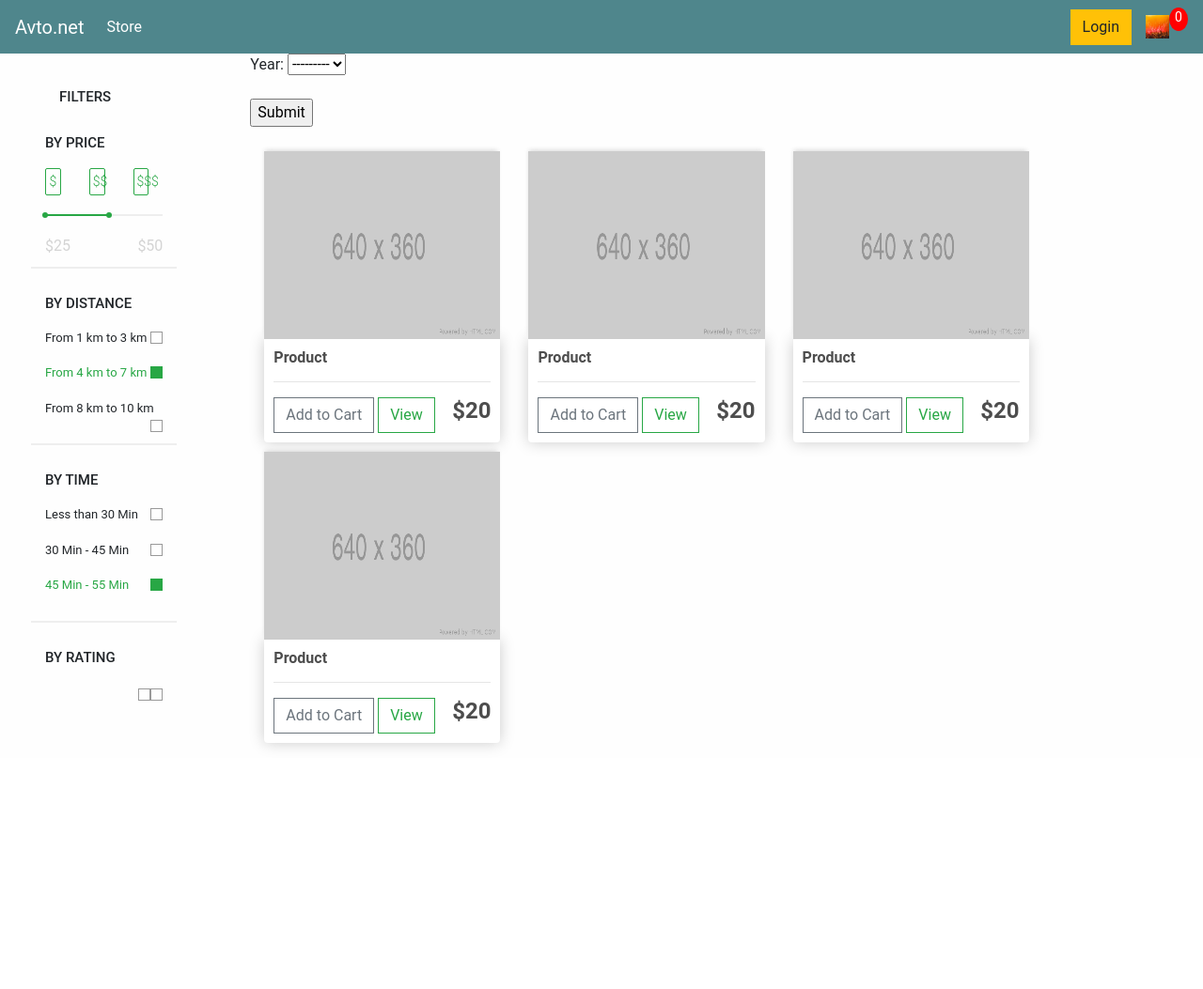
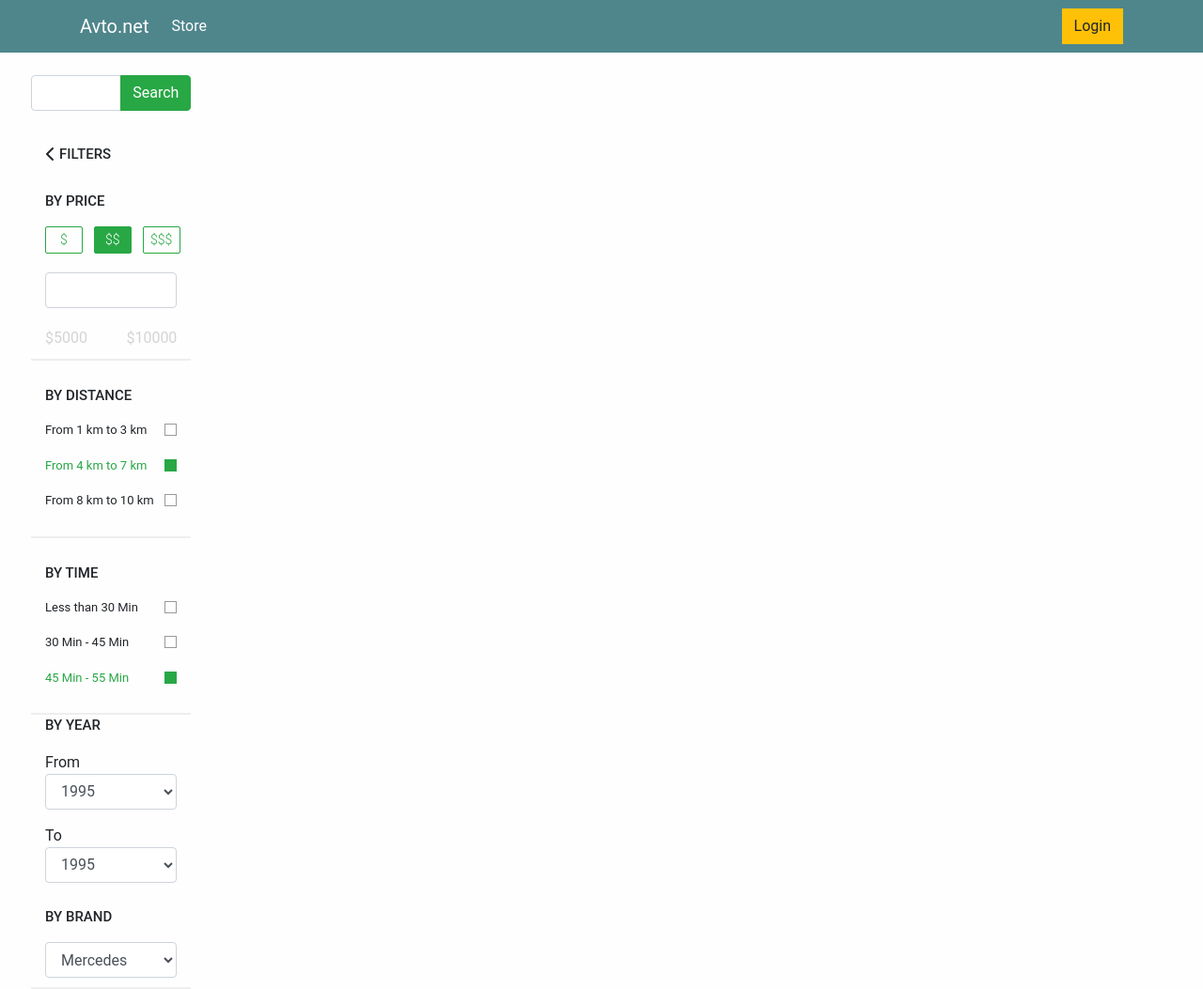
Before and after one commit to khodjiyev2o/Test-Project-PROBIT, a Django app: page / in a window 1280 px wide. Shown: the whole page at 94% size. Before the commit the page ends 797 px from the top, so only its background shows below. Run offline with Django 4.2, Linux system fonts and the light colour scheme; data that the repository does not hold is empty; some libraries are stand-ins or nearby versions.

Commit message:
new template

```diff
--- a/main/models.py
+++ b/main/models.py
@@ -19,7 +19,6 @@ class Car(models.Model):
     brand = models.ForeignKey(Brand,on_delete=models.SET_NULL,null=True)
     year = models.IntegerField(choices=YEAR_CHOICES, default=datetime.datetime.now().year)
     mileage = models.IntegerField()
-    rating = models.IntegerField()
     price = models.IntegerField()
     automatic_transmission = models.BooleanField(default=True)
 
--- a/main/templates/main/index.html
+++ b/main/templates/main/index.html
@@ -5,65 +5,27 @@
 
 
 
-    <form method="get">
-        {{ f.form.as_p }}
-        <input type="submit" />
-    </form>
-    {% for obj in f.qs %}
-        {{ obj.name }} <br />
-    {% endfor %}
 <div class="container">
 
 
 <div class="row py-3">
+{%for car in cars%}
 <div class="col-lg-4">
+	{%if car.image%}
+	<img class="thumbnail" src="{{car.image.url}}">
+	{%else%}
 	<img class="thumbnail" src="{% static 'images/placeholder.png' %}">
+	{%endif%}
 	<div class="box-element product">
-		<h6><strong>Product</strong></h6>
+		<h6><strong>{{car.name}}</strong></h6>
 		<hr>
-
 		<button  class="btn btn-outline-secondary add-btn">Add to Cart</button>
 		<a class="btn btn-outline-success" href="#">View</a>
-		<h4 style="display: inline-block;float: right"><strong>$20</strong></h4>
+		<h4 style="display: inline-block;float: right"><strong>${{car.price}}</strong></h4>
 
 	</div>
 </div>
-<div class="col-lg-4">
-	<img class="thumbnail" src="{% static 'images/placeholder.png' %}">
-	<div class="box-element product">
-		<h6><strong>Product</strong></h6>
-		<hr>
-
-		<button  class="btn btn-outline-secondary add-btn">Add to Cart</button>
-		<a class="btn btn-outline-success" href="#">View</a>
-		<h4 style="display: inline-block;float: right"><strong>$20</strong></h4>
-
-	</div>
-</div>
-<div class="col-lg-4">
-	<img class="thumbnail" src="{% static 'images/placeholder.png' %}">
-	<div class="box-element product">
-		<h6><strong>Product</strong></h6>
-		<hr>
-
-		<button  class="btn btn-outline-secondary add-btn">Add to Cart</button>
-		<a class="btn btn-outline-success" href="#">View</a>
-		<h4 style="display: inline-block;float: right"><strong>$20</strong></h4>
-
-	</div>
-</div>
-<div class="col-lg-4">
-	<img class="thumbnail" src="{% static 'images/placeholder.png' %}">
-	<div class="box-element product">
-		<h6><strong>Product</strong></h6>
-		<hr>
-
-		<button  class="btn btn-outline-secondary add-btn">Add to Cart</button>
-		<a class="btn btn-outline-success" href="#">View</a>
-		<h4 style="display: inline-block;float: right"><strong>$20</strong></h4>
-
-	</div>
-</div>
+{%endfor%}
 </div>
 </div>
 {% endblock content %}
--- a/main/templates/main/layout.html
+++ b/main/templates/main/layout.html
@@ -4,166 +4,248 @@
   <head>
     <title>Ecom</title>
 
-	<meta name="viewport" content="width=device-width, initial-scale=1, maximum-scale=1, minimum-scale=1" />
+    <meta
+      name="viewport"
+      content="width=device-width, initial-scale=1, maximum-scale=1, minimum-scale=1"
+    />
+    <link
+      rel="stylesheet"
+      href="https://cdnjs.cloudflare.com/ajax/libs/font-awesome/6.1.2/css/all.min.css"
+      integrity="sha512-1sCRPdkRXhBV2PBLUdRb4tMg1w2YPf37qatUFeS7zlBy7jJI8Lf4VHwWfZZfpXtYSLy85pkm9GaYVYMfw5BC1A=="
+      crossorigin="anonymous"
+      referrerpolicy="no-referrer"
+    />
+    <link
+      rel="stylesheet"
+      href="https://stackpath.bootstrapcdn.com/bootstrap/4.4.1/css/bootstrap.min.css"
+      integrity="sha384-Vkoo8x4CGsO3+Hhxv8T/Q5PaXtkKtu6ug5TOeNV6gBiFeWPGFN9MuhOf23Q9Ifjh"
+      crossorigin="anonymous"
+    />
 
-	<link rel="stylesheet" href="https://stackpath.bootstrapcdn.com/bootstrap/4.4.1/css/bootstrap.min.css" integrity="sha384-Vkoo8x4CGsO3+Hhxv8T/Q5PaXtkKtu6ug5TOeNV6gBiFeWPGFN9MuhOf23Q9Ifjh" crossorigin="anonymous">
-
-	<link rel="stylesheet" type="text/css" href="{% static 'css/style.css' %}">
-
+    <link rel="stylesheet" href="{% static 'css/style.css' %} " />
   </head>
   <body>
-
     <nav class="navbar navbar-expand-lg navbar-dark bg-dark">
+      <div class="container">
         <a class="navbar-brand" href="{% url 'index' %}">Avto.net</a>
-	  <button class="navbar-toggler" type="button" data-toggle="collapse" data-target="#navbarSupportedContent" aria-controls="navbarSupportedContent" aria-expanded="false" aria-label="Toggle navigation">
+        <button
+          class="navbar-toggler"
+          type="button"
+          data-toggle="collapse"
+          data-target="#navbarSupportedContent"
+          aria-controls="navbarSupportedContent"
+          aria-expanded="false"
+          aria-label="Toggle navigation"
+        >
           <span class="navbar-toggler-icon"></span>
         </button>
 
         <div class="collapse navbar-collapse" id="navbarSupportedContent">
           <ul class="navbar-nav mr-auto">
             <li class="nav-item active">
-	        <a class="nav-link" href="{% url 'index' %}">Store <span class="sr-only">(current)</span></a>
+              <a class="nav-link" href="{% url 'index' %}"
+                >Store <span class="sr-only">(current)</span></a
+              >
             </li>
-
           </ul>
           <div class="form-inline my-2 my-lg-0">
-	     	<a href="#"class="btn btn-warning">Login</a>
+            <a href="#" class="btn btn-warning">Login</a>
 
-	     	<a href="{% url 'index' %}">
-	    		<img  id="cart-icon" src="{% static 'images/cart.png' %}">
-	    	</a>
-	    	<p id="cart-total">0</p>
 
+          </div>
         </div>
       </div>
     </nav>
 
-
     <div class="row">
-        <div class="col-md-4 px-5" style="max-width: 20.333333%;">
-
-                <div class="row" id="fs_app" style="margin-right: 0px" >
-
+      <div class="col-md-4 px-5" style="max-width: 20.333333%">
+        <form class="input-group mt-4">
+          <input type="text" class="form-control" />
+          <div class="input-group-append">
+            <button class="btn btn-success rounded-right">Search</button>
+          </div>
+        </form>
+        <div class="row" id="fs_app">
           <section class="col-12" id="fs_header_bar">
             <div class="row">
               <div class="col-2">
                 <i class="fa fa-chevron-left"></i>
               </div>
-                            <div class="col-10" id="fs_page_title">
-                                Filters
-                            </div>
+              <div class="col-10" id="fs_page_title">Filters</div>
             </div>
           </section>
 
           <section class="col-12" id="fs_price_body">
             <div>
-                            <span class="heading">
-                                By Price
-                            </span>
+              <span class="heading">By Price </span>
               <div class="row" style="margin-right: 0px">
-                                <div class="col-4">
-                                    <button class="btn-filter" type="button">&dollar;</button>
+                <div class="col-4 price">
+                  <button class="btn btn-filter" type="button">&dollar;</button>
                 </div>
-                                <div class="col-4 active">
-                                    <button class="btn-filter" type="button">&dollar;&dollar;</button>
+                <div class="col-4 price active">
+                  <button class="btn btn-filter" type="button">
+                    &dollar;&dollar;
+                  </button>
                 </div>
-                                <div class="col-4">
-                                    <button class="btn-filter" type="button">&dollar;&dollar;&dollar;</button>
+                <div class="col-4 price">
+                  <button class="btn btn-filter" type="button">
+                    &dollar;&dollar;&dollar;
+                  </button>
                 </div>
               </div>
-                            <div class="line"></div>
-                            <div class="line1"></div>
+              <input
+                type="number"
+                class="form-control"
+                min="5000"
+                max="100000"
+              />
               <div>
                 <ul>
-                                    <li>$25</li>
-                                    <li>$50</li>
+                  <li>$5000</li>
+                  <li>$10000</li>
                 </ul>
               </div>
             </div>
           </section>
 
           <section class="col-12" id="fs_distance_body">
-                        <span class="heading">
-                            By Distance
-                        </span>
+            <span class="heading"> By Distance </span>
             <div class="contents">
               <ul>
-                                <li>
+                <li class="distance">
                   <span>From 1 km to 3 km</span>
-                                    <span class="text-right"></span>
+                  <span class="text-right">
+                    <i></i>
+                    <input type="checkbox" class="pick" />
+                  </span>
                 </li>
-                                <li class="active">
+                <li class="distance active">
                   <span>From 4 km to 7 km</span>
                   <span class="text-right">
-                                        <i class="fa fa-check"></i>
+                    <input type="checkbox" class="pick" />
                   </span>
                 </li>
-                                <li>
+                <li class="distance">
                   <span>From 8 km to 10 km</span>
-                                    <span class="text-right"></span>
+                  <span class="text-right">
+                    <i></i>
+                    <input type="checkbox" class="pick" />
+                  </span>
                 </li>
               </ul>
             </div>
           </section>
 
           <section class="col-12" id="fs_time_body">
-                        <span class="heading">
-                            By Time
-                        </span>
+            <span class="heading"> By Time </span>
             <div class="contents">
               <ul>
-                                <li>
+                <li class="time">
                   <span>Less than 30 Min</span>
-                                    <span class="text-right"></span>
+                  <span class="text-right">
+                    <input type="checkbox" class="pick-time" />
+                  </span>
                 </li>
-                                <li>
+                <li class="time">
                   <span>30 Min - 45 Min</span>
-                                    <span class="text-right"></span>
+                  <span class="text-right">
+                    <input type="checkbox" class="pick-time" />
+                  </span>
                 </li>
-                                <li class="active">
+                <li class="time active">
                   <span>45 Min - 55 Min</span>
                   <span class="text-right">
-                                        <i class="fa fa-check"></i>
+                      <input type="checkbox" class="pick-time" />
+                    </i>
                   </span>
                 </li>
               </ul>
             </div>
           </section>
 
-                    <section class="col-12" id="fs_rating">
-                        <span class="heading">
-                            By Rating
-                        </span>
-                        <div class="contents">
-                            <ul>
-                                <li>
-                                    <span>
-                                        <i class="fa fa-star dark"></i>
-                                        <i class="fa fa-star"></i>
-                                        <i class="fa fa-star"></i>
-                                        <i class="fa fa-star"></i>
-                                        <i class="fa fa-star"></i>
-                                    </span>
-                                    <span class="text-right"></span>
-                                </li>
-                                <li>
-                                    <span>
-                                        <i class="fa fa-star dark"></i>
-                                        <i class="fa fa-star dark"></i>
-                                        <i class="fa fa-star"></i>
-                                        <i class="fa fa-star"></i>
-                                        <i class="fa fa-star"></i>
-                                    </span>
-                                    <span class="text-right"></span>
-                                </li>
-                            </ul>
-                        </div>
-                    </section>
-
-                </div>
 
 
+          <div class="select-group col-12">
+            <div class="heading mb-3">BY YEAR</div>
+            From
+            <select class="form-control mb-3">
+              <option value="">1995</option>
+              <option value="">1996</option>
+              <option value="">1997</option>
+              <option value="">1998</option>
+              <option value="">1999</option>
+              <option value="">2000</option>
+              <option value="">2001</option>
+              <option value="">2002</option>
+              <option value="">2003</option>
+              <option value="">2004</option>
+              <option value="">2005</option>
+              <option value="">2006</option>
+              <option value="">2007</option>
+              <option value="">2008</option>
+              <option value="">2009</option>
+              <option value="">2010</option>
+              <option value="">2011</option>
+              <option value="">2012</option>
+              <option value="">2013</option>
+              <option value="">2014</option>
+              <option value="">2015</option>
+              <option value="">2016</option>
+              <option value="">2017</option>
+              <option value="">2018</option>
+              <option value="">2019</option>
+              <option value="">2020</option>
+              <option value="">2021</option>
+              <option value="">2022</option>
+            </select>
+            To
+            <select class="form-control">
+              <option value="">1995</option>
+              <option value="">1996</option>
+              <option value="">1997</option>
+              <option value="">1998</option>
+              <option value="">1999</option>
+              <option value="">2000</option>
+              <option value="">2001</option>
+              <option value="">2002</option>
+              <option value="">2003</option>
+              <option value="">2004</option>
+              <option value="">2005</option>
+              <option value="">2006</option>
+              <option value="">2007</option>
+              <option value="">2008</option>
+              <option value="">2009</option>
+              <option value="">2010</option>
+              <option value="">2011</option>
+              <option value="">2012</option>
+              <option value="">2013</option>
+              <option value="">2014</option>
+              <option value="">2015</option>
+              <option value="">2016</option>
+              <option value="">2017</option>
+              <option value="">2018</option>
+              <option value="">2019</option>
+              <option value="">2020</option>
+              <option value="">2021</option>
+              <option value="">2022</option>
+            </select>
+          </div>
+          <section class="col-12">
+            <div class="heading mb-3">BY BRAND</div>
 
+            <select class="form-control">
+              <option value="">BMW</option>
+              <option value="" selected>Mercedes</option>
+              <option value="">Audi</option>
+              <option value="">Porsche</option>
+              <option value="">Bugatti</option>
+              <option value="">Cadillac</option>
+              <option value="">Ferrari</option>
+              <option value="">Aston Martin</option>
+              <option value="">Rolls Royce</option>
+            </select>
+          </section>
+        </div>
       </div>
 
         <div class="col-md-8">
@@ -182,10 +264,23 @@
 
 
 
-	<script src="https://code.jquery.com/jquery-3.4.1.slim.min.js" integrity="sha384-J6qa4849blE2+poT4WnyKhv5vZF5SrPo0iEjwBvKU7imGFAV0wwj1yYfoRSJoZ+n" crossorigin="anonymous"></script>
+    <script
+    src="https://code.jquery.com/jquery-3.4.1.slim.min.js"
+    integrity="sha384-J6qa4849blE2+poT4WnyKhv5vZF5SrPo0iEjwBvKU7imGFAV0wwj1yYfoRSJoZ+n"
+    crossorigin="anonymous"
+  ></script>
 
-	<script src="https://cdn.jsdelivr.net/npm/popper.js@1.16.0/dist/umd/popper.min.js" integrity="sha384-Q6E9RHvbIyZFJoft+2mJbHaEWldlvI9IOYy5n3zV9zzTtmI3UksdQRVvoxMfooAo" crossorigin="anonymous"></script>
+  <script
+    src="https://cdn.jsdelivr.net/npm/popper.js@1.16.0/dist/umd/popper.min.js"
+    integrity="sha384-Q6E9RHvbIyZFJoft+2mJbHaEWldlvI9IOYy5n3zV9zzTtmI3UksdQRVvoxMfooAo"
+    crossorigin="anonymous"
+  ></script>
 
-	<script src="https://stackpath.bootstrapcdn.com/bootstrap/4.4.1/js/bootstrap.min.js" integrity="sha384-wfSDF2E50Y2D1uUdj0O3uMBJnjuUD4Ih7YwaYd1iqfktj0Uod8GCExl3Og8ifwB6" crossorigin="anonymous"></script>
+  <script
+    src="https://stackpath.bootstrapcdn.com/bootstrap/4.4.1/js/bootstrap.min.js"
+    integrity="sha384-wfSDF2E50Y2D1uUdj0O3uMBJnjuUD4Ih7YwaYd1iqfktj0Uod8GCExl3Og8ifwB6"
+    crossorigin="anonymous"
+  ></script>
+  <script src="static 'js/script.js'"></script>
 </body>
 </html>
--- a/main/views.py
+++ b/main/views.py
@@ -4,5 +4,7 @@ from .filters  import  ProductFilter
 # Create your views here.
 
 def index(request):
+    cars = Car.objects.all()
     f = ProductFilter(request.GET, queryset=Car.objects.all())
-    return render(request,'main/index.html',{'f':f})
+    cars = f.qs
+    return render(request,'main/index.html',{'f':f,'cars':cars})
--- a/static/css/style.css
+++ b/static/css/style.css
@@ -1,44 +1,79 @@
-body{
+body {
 	background-color: hsl(0, 0%, 98%);
+	overflow-x: hidden;
+  }
+  .progress {
+	position: relative;
+	width: 200px;
+	height: 3px;
+	border-radius: 6px;
+	background-color: #000;
+	margin-bottom: 100px;
   }
 
-h1,h2,h3,h4,h5,h6{
-	color:hsl(0, 0%, 30%);
+  .progress::after {
+	position: absolute;
+	width: 50px;
+	height: 50px;
+	background: red;
   }
 
-.box-element{
-	box-shadow:hsl(0, 0%, 80%) 0 0 16px;
+  h1,
+  h2,
+  h3,
+  h4,
+  h5,
+  h6 {
+	color: hsl(0, 0%, 30%);
+  }
+
+  .form {
+	display: flex;
+	flex-direction: row;
+	align-items: center;
+  }
+
+  .fa-star {
+	cursor: pointer;
+  }
+
+  .checked {
+	color: #ffc107 !important;
+  }
+
+  .box-element {
+	box-shadow: hsl(0, 0%, 80%) 0 0 16px;
 	background-color: #fff;
 	border-radius: 4px;
 	padding: 10px;
   }
 
-.thumbnail{
+  .thumbnail {
 	width: 100%;
 	height: 200px;
-	-webkit-box-shadow: -1px -3px 5px -2px rgba(214,214,214,1);
-    -moz-box-shadow: -1px -3px 5px -2px rgba(214,214,214,1);
-    box-shadow: -1px -3px 5px -2px rgba(214,214,214,1);
+	-webkit-box-shadow: -1px -3px 5px -2px rgba(214, 214, 214, 1);
+	-moz-box-shadow: -1px -3px 5px -2px rgba(214, 214, 214, 1);
+	box-shadow: -1px -3px 5px -2px rgba(214, 214, 214, 1);
   }
 
-.product{
+  .product {
 	border-radius: 0 0 4px 4px;
   }
 
-.bg-dark{
-	background-color: #4f868c!important;
+  .bg-dark {
+	background-color: #4f868c !important;
   }
 
-#cart-icon{
-	width:25px;
+  #cart-icon {
+	width: 25px;
 	display: inline-block;
 	margin-left: 15px;
   }
 
-#cart-total{
+  #cart-total {
 	display: block;
 	text-align: center;
-	color:#fff;
+	color: #fff;
 	background-color: red;
 	width: 20px;
 	height: 25px;
@@ -46,94 +81,93 @@ h1,h2,h3,h4,h5,h6{
 	font-size: 14px;
   }
 
-.col-lg-4, .col-lg-6, .col-lg-8, .col-lg-12{
+  .col-lg-4,
+  .col-lg-6,
+  .col-lg-8,
+  .col-lg-12 {
 	margin-top: 10px;
   }
 
-.btn{
+  .btn {
 	border-radius: 0;
   }
 
-.row-image{
+  .row-image {
 	width: 100px;
   }
 
-.form-field{
-	width:250px;
+  .form-field {
+	width: 250px;
 	display: inline-block;
 	padding: 5px;
   }
 
-.cart-row{
+  .cart-row {
 	display: flex;
 	align-items: flex-stretch;
 	padding-bottom: 10px;
 	margin-bottom: 10px;
 	border-bottom: 1px solid #ececec;
-
   }
 
-.quantity{
+  .quantity {
 	display: inline-block;
 	font-weight: 700;
-	padding-right:10px;
-
-
+	padding-right: 10px;
   }
 
-.chg-quantity{
+  .chg-quantity {
 	width: 12px;
 	cursor: pointer;
 	display: block;
 	margin-top: 5px;
-	transition:.1s;
+	transition: 0.1s;
   }
 
-.chg-quantity:hover{
-	opacity: .6;
+  .chg-quantity:hover {
+	opacity: 0.6;
   }
 
-
-.hidden{
-	display: none!important;
+  .hidden {
+	display: none !important;
   }
 
-body{
+  body {
 	background: #fefefe;
 	font-family: Roboto;
   }
 
-#fs_app{
+  #fs_app {
 	padding: 10px 15px 0;
-    max-width: 250px;
+	max-width: 280px;
   }
 
-#fs_app > section:not(#fs_header_bar){
+  #fs_app > section:not(#fs_header_bar) {
 	padding-top: 25px;
 	padding-bottom: 10px;
 	border-bottom: 2px solid #eee;
   }
 
-#fs_header_bar{
+  #fs_header_bar {
 	padding-top: 25px;
 	padding-bottom: 0;
   }
 
-#fs_page_title{
+  #fs_page_title {
 	font-size: 15px;
 	font-weight: 500;
 	text-transform: uppercase;
 	margin-left: -15px;
   }
 
-.heading{
+  .heading {
 	font-size: 15px;
 	font-weight: 500;
 	text-transform: uppercase;
   }
 
-.btn-filter{
-	width: 100%;
+  .btn-filter {
+	width: 40px;
 	background: transparent;
 	border: 1px solid #28a745;
 	border-radius: 2px;
@@ -145,28 +179,30 @@ body{
 	margin-bottom: 20px;
   }
 
-.active .btn{
+  .active .btn {
 	background: #28a745;
 	color: #fff;
+	transition: 0.5s;
   }
 
-#fs_price_body .line1{
+  #fs_price_body .line1 {
 	height: 2px;
 	width: 100%;
 	background: #eee;
   }
 
-#fs_price_body .line{
+  #fs_price_body .line {
 	position: absolute;
 	height: 2px;
 	width: 45%;
 	background: #28a745;
 	left: 9%;
+	resize: horizontal;
   }
 
-#fs_price_body .line:before{
+  #fs_price_body .line:before {
 	position: absolute;
-	content: '';
+	content: "";
 	display: block;
 	height: 6px;
 	width: 6px;
@@ -176,9 +212,14 @@ body{
 	top: -2px;
   }
 
-#fs_price_body .line:after{
+  select,
+  option {
+	cursor: pointer;
+  }
+
+  #fs_price_body .line:after {
 	position: absolute;
-	content: '';
+	content: "";
 	display: block;
 	height: 6px;
 	width: 6px;
@@ -188,36 +229,36 @@ body{
 	bottom: -2px;
   }
 
-#fs_price_body ul{
+  #fs_price_body ul {
 	padding: 0;
 	margin-top: 20px;
 	margin-bottom: 0;
   }
 
-#fs_price_body ul li{
+  #fs_price_body ul li {
 	list-style: none;
 	display: inline-block;
 	color: #d4d4d4;
   }
 
-#fs_price_body ul li:last-child{
+  #fs_price_body ul li:last-child {
 	float: right;
   }
 
-#fs_distance_body ul{
+  #fs_distance_body ul {
 	padding: 0;
 	display: block;
 	margin-top: 15px;
   }
 
-#fs_distance_body ul li{
+  #fs_distance_body ul li {
 	list-style: none;
 	margin-bottom: 18px;
 	font-size: 13px;
 	font-weight: 400;
   }
 
-#fs_distance_body .text-right{
+  #fs_distance_body .text-right {
 	float: right;
 	height: 13px;
 	width: 13px;
@@ -225,11 +266,11 @@ body{
 	margin-top: 3px;
   }
 
-#fs_distance_body li.active span:first-child{
+  #fs_distance_body li.active span:first-child {
 	color: #28a745;
   }
 
-#fs_distance_body li.active span:last-child{
+  #fs_distance_body li.active span:last-child {
 	background: #28a745;
 	color: #fff;
 	border: 1px solid #28a745;
@@ -238,20 +279,20 @@ body{
 	text-align: center;
   }
 
-#fs_time_body ul{
+  #fs_time_body ul {
 	padding: 0;
 	display: block;
 	margin-top: 15px;
   }
 
-#fs_time_body ul li{
+  #fs_time_body ul li {
 	list-style: none;
 	margin-bottom: 18px;
 	font-size: 13px;
 	font-weight: 400;
   }
 
-#fs_time_body .text-right{
+  #fs_time_body .text-right {
 	float: right;
 	height: 13px;
 	width: 13px;
@@ -259,11 +300,11 @@ body{
 	margin-top: 3px;
   }
 
-#fs_time_body li.active span:first-child{
+  #fs_time_body li.active span:first-child {
 	color: #28a745;
   }
 
-#fs_time_body li.active span:last-child{
+  #fs_time_body li.active span:last-child {
 	background: #28a745;
 	color: #fff;
 	border: 1px solid #28a745;
@@ -272,20 +313,20 @@ body{
 	font-size: 10px;
   }
 
-#fs_rating ul{
+  #fs_rating ul {
 	padding: 0;
 	display: block;
 	margin-top: 15px;
   }
 
-#fs_rating ul li{
+  #fs_rating ul li {
 	list-style: none;
 	margin-bottom: 18px;
 	font-size: 13px;
 	font-weight: 400;
   }
 
-#fs_rating .text-right{
+  #fs_rating .text-right {
 	float: right;
 	height: 13px;
 	width: 13px;
@@ -293,14 +334,19 @@ body{
 	margin-top: 3px;
   }
 
-#fs_rating i{
+  #fs_rating i {
 	color: #eee;
   }
 
-#fs_rating i.dark{
+  #fs_rating i.dark {
 	color: #000;
   }
 
-#fs_rating{
+  #fs_rating {
 	border: none !important;
   }
+
+  input[type="checkbox"] {
+	opacity: 0;
+	cursor: pointer;
+  }
```
Also changed, not shown: main/filters.py (+4 -3 lines), static/js/script.js (added, +61 -0 lines). Lines whose indentation alone changed are shown as unchanged.
